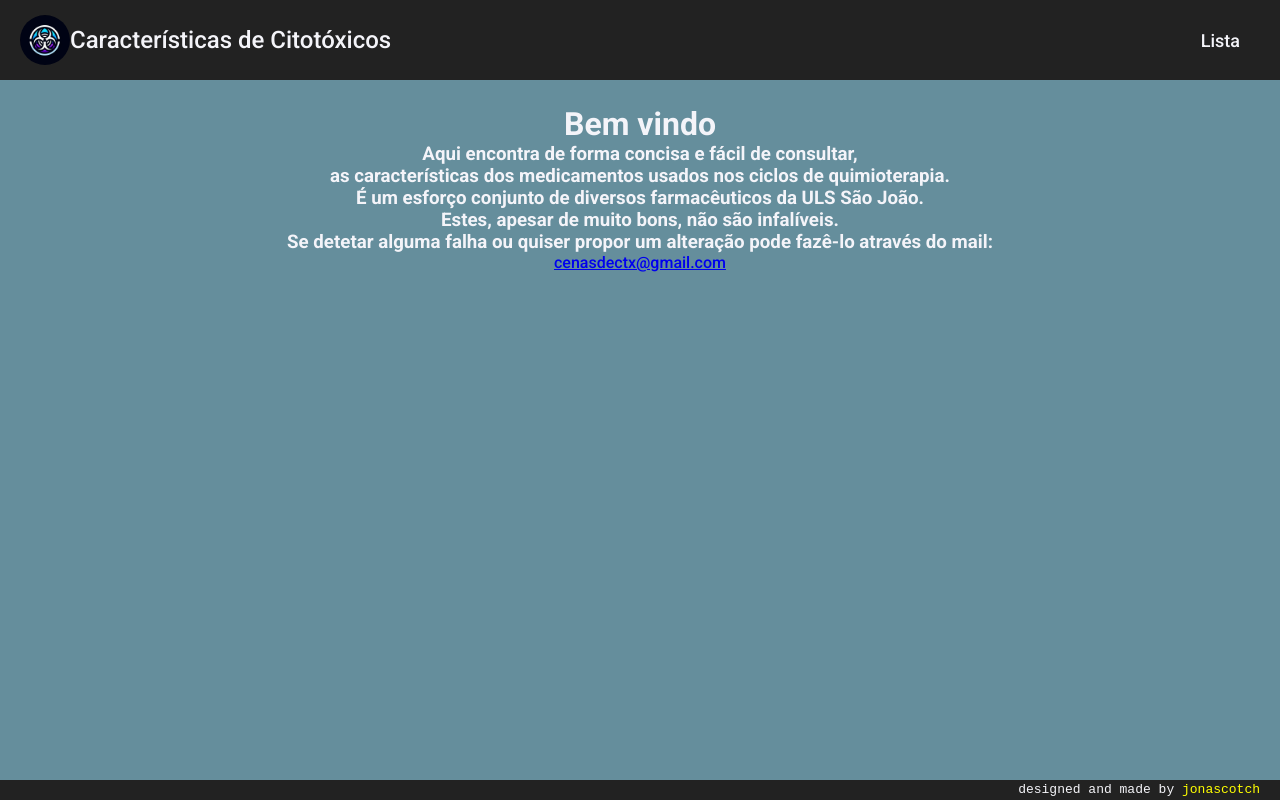
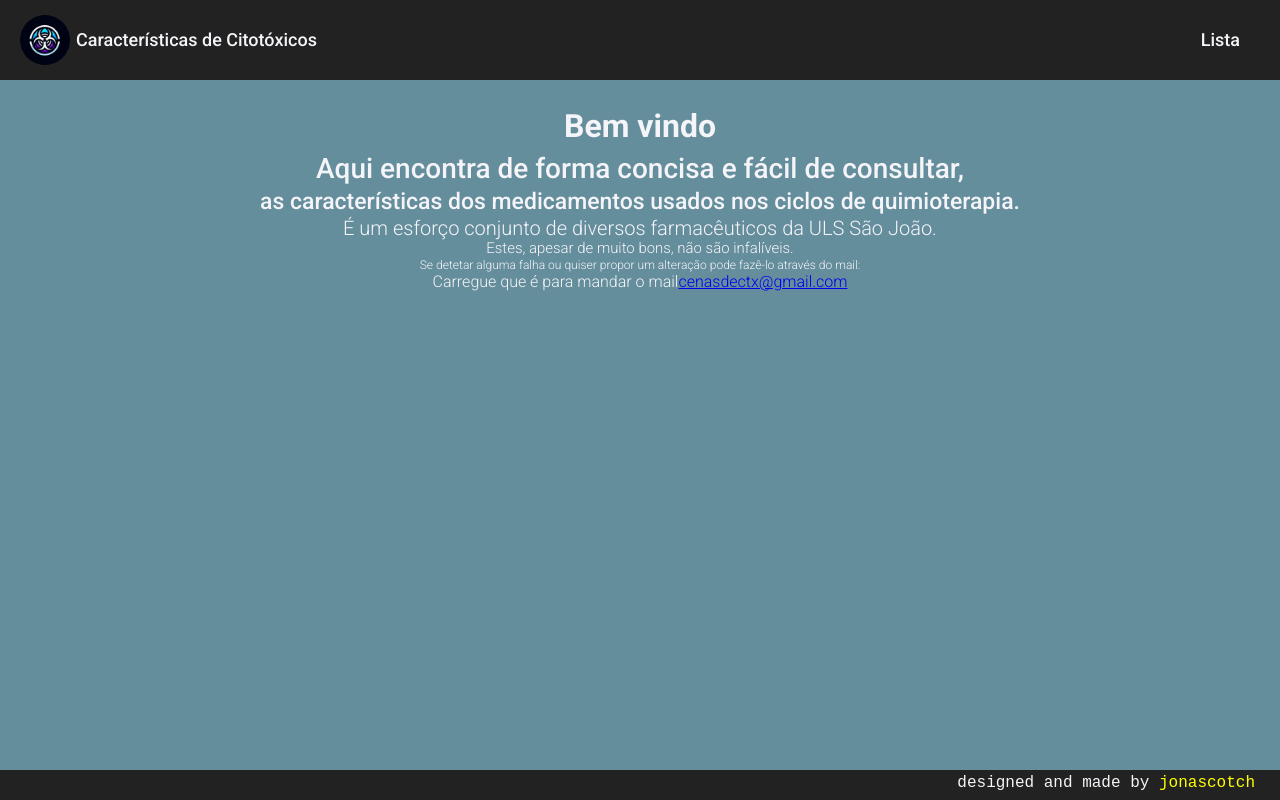
Before and after one commit to jonascotch/ctx-stability-db, a React (Vite) app in the folder frontend/: page /#/ in a window 1280 px wide. Built offline with nearby package versions, Linux system fonts and the light colour scheme; no server answers.

Commit message:
Frontend CSS improvements

```diff
--- a/frontend/src/components/Home.jsx
+++ b/frontend/src/components/Home.jsx
@@ -6,14 +6,14 @@ export default function Home() {
             <h1>
                 Bem vindo
             </h1>
-            <h3>
-                Aqui encontra de forma concisa e fácil de consultar,<br />
-                as características dos medicamentos usados nos ciclos de quimioterapia.<br />
-                É um esforço conjunto de diversos farmacêuticos da ULS São João.<br />
-                Estes, apesar de muito bons, não são infalíveis.<br/>
-                Se detetar alguma falha ou quiser propor um alteração pode fazê-lo através do mail:
-            </h3>
-            <a href="mailto:cenasdectx@gmail.com">cenasdectx@gmail.com</a>
+            <h2>
+                Aqui encontra de forma concisa e fácil de consultar,</h2>
+            <h3> as características dos medicamentos usados nos ciclos de quimioterapia.</h3>
+            <h4> É um esforço conjunto de diversos farmacêuticos da ULS São João.</h4>
+            <h5> Estes, apesar de muito bons, não são infalíveis.</h5>
+            <h6>   Se detetar alguma falha ou quiser propor um alteração pode fazê-lo através do mail:
+            </h6>
+            <p>Carregue que é para mandar o mail<a href="mailto:cenasdectx@gmail.com">cenasdectx@gmail.com</a></p>
 
 
         </>
--- a/frontend/src/components/LetterCard.tsx
+++ b/frontend/src/components/LetterCard.tsx
@@ -6,14 +6,14 @@ export default function LetterCard(props) {
     const letter:string = props.letter
     const navigate = useNavigate()
 
-    function handleClick(e) {
+    function handleClickLetter(e) {
         return navigate(`${letter}`)
     }
 
 
     return(
-        <div key={letter} className="letter-card" onClick={handleClick}>
-            {letter}
+        <div key={letter} className="letter-card" onClick={handleClickLetter}>
+            <h2>{letter}</h2>
         </div>
     )
 }
--- a/frontend/src/components/MedicineCard.tsx
+++ b/frontend/src/components/MedicineCard.tsx
@@ -7,15 +7,15 @@ export default function MedicineCard(props) {
     const id:string = props.id
     const navigate = useNavigate()
 
-    function handleClick(e) {
+    function handleClick() {
 
-        return navigate(`/medicines/details/${e.target.id}`, {state: {id: e.target.id}})
+        return navigate(`/medicines/details/${id}`, {state: {id: id}})
     }
 
 
     return(
         <div id={id} className="medicine-card" onClick={handleClick}>
-            {name}
+            <h3>{name}</h3>
         </div>
     )
 }
--- a/frontend/src/index.css
+++ b/frontend/src/index.css
@@ -5,16 +5,19 @@
   --base-clr: #658e9c;
 }
 
-/* * {
-  border: 1px solid red
-} */
+  /* * {
+    border: 1px solid red
+  } */
 
 html, body {
   margin: 0;
   padding: 0;
   background: var(--dark-clr);
   color: var(--light-clr);
-  font-family: 'Roboto', 'Arial Narrow', Arial, sans-serif;
+  font-family: "Roboto", Arial, sans-serif;
+  font-weight: 300;
+  font-size: 18px;
+  line-height: 1.2;
   box-sizing: border-box;
 }
 
@@ -32,8 +35,70 @@ img {
   border-radius: 30px;
 }
 
+/* Typography */
 h1, h2, h3, h4, h5, h6, p {
+  padding-left: 5px;
+  padding-right: 5px;
   margin: 0
+}
+
+h1 {
+  font-weight: 700;
+  font-size: 32px;
+  line-height: 1.05;
+  padding: 5px 0;
+}
+
+h2 {
+  font-weight: 500;
+  font-size: 28px;
+  line-height: 1.05;
+  padding: 5px 0;
+}
+
+h3 {
+  font-weight: 500;
+  font-size: 23px;
+}
+
+h4 {
+  font-size: 20px
+}
+h4, h5, h6, p{
+  font-weight: 300;
+}
+
+p {
+  font-size: 16px;
+}
+
+button {
+  font-size: 20px
+}
+
+
+@media screen and (max-width: 900px) {
+
+  h1 {
+    font-size: 24px;
+  }
+
+  h2 {
+    font-size: 21px;
+  }
+
+  h3{
+    font-size: 18px;
+  }
+
+  h4{
+    font-size:15px;
+  }
+
+  button {
+    font-size: 16px
+  }
+
 }
 
 /* Header */
@@ -48,19 +113,19 @@ h1, h2, h3, h4, h5, h6, p {
   max-width: 1600px;
   padding: 0 20px;
   margin: 0 auto;
+  font-weight: 500;
 }
 
 .header-title {
   text-decoration: none;
   color: var(--light-clr);
-  font-size: 24px;
+  padding-left: 6px;
 }
 
 .header-link {
   padding: 0 20px;
   text-decoration: none;
   color: var(--light-clr);
-  font-size: large;
 }
 
 .header-link:hover {
@@ -79,7 +144,7 @@ h1, h2, h3, h4, h5, h6, p {
   max-width: 1600px;
   width: 100%;
   height: 100%;
-  min-height: calc(100vh - 100px);
+  min-height: calc(100vh - 110px);
   background-color: var(--base-clr);
   padding: 25px;
   display: block;
@@ -91,20 +156,25 @@ h1, h2, h3, h4, h5, h6, p {
 
 .footer-container {
   background: var(--dark-clr);
-  height: 20px;
+  height: 25px;
   width: 100%;
   max-width: 1600px;
   margin: 0 auto;
-  padding: 0;
-  padding-right: 20px;
+  padding: 5px 20px 0 0;
   text-align: right;
   font-family: monospace;
-  line-height: 1.5;
+  line-height: 1;
+}
+
+.footer-container p {
+  margin: 0;
 }
 
 .footer-link {
   text-decoration: none;
   color: yellow;
+  padding: 0;
+  margin: 0;
 }
 
 /* Login */
@@ -114,23 +184,23 @@ h1, h2, h3, h4, h5, h6, p {
   justify-content: center;
   flex-direction: column;
   align-items: center;
-  font-size: 24px;
 }
 
 #login-email, #login-password {
-  width: 300px;
-  width: 60%;
+  max-width: 600px;
+  width: 80%;
   min-width: 290px;
   height: 40px;
   background-color: var(--light-clr);
   text-align: center;
-  font-size: 24px;
   border-radius: 10px;
+  font-size: 1.2em
 }
 
 .login-container button {
   margin-top: 10px;
   font-weight: 400;
+
 }
 
 /* Details */
@@ -151,7 +221,6 @@ h1, h2, h3, h4, h5, h6, p {
 .data-container {
   min-width: 300px;
   max-width: 600px;
-  min-height: 300px;
   background-color: var(--light-clr);
   margin: 0;
   box-shadow: #222222;
@@ -160,24 +229,23 @@ h1, h2, h3, h4, h5, h6, p {
   box-shadow: 6px 6px 10px 0px var(--accent-clr);
   border-radius: 20px;
   text-align: center;
-  padding: 50px 20px 10px 20px;
+  padding: 0px 20px 10px 20px;
   overflow: hidden;
   display: flex;
   flex-direction: column;
-  justify-content: space-around;
+  justify-content: space-between;
   position: relative;
 }
 
-.data-container *{
-  font-size: 20px
-}
-
 .data-container > div {
-  margin-bottom: 10px;
   height: min-content;
   display: block;
   margin-top: 0;
   padding-top: 0px;
+}
+
+.data-container > div:last-child {
+  margin-bottom: auto;
 }
 
 .img-container {
@@ -187,25 +255,25 @@ h1, h2, h3, h4, h5, h6, p {
   align-items: center;
   justify-content: center;
   background-color: transparent;
+  min-height: 300px;
 }
 
 .data-header {
   color: var(--light-clr);
   line-height: 1;
   background-color: #658e9c;
-  position: absolute;
-  top: 0;
-  right: 0;
-  left: 0;
   padding: 12px 0;
-  margin: 0px 0px;
-
+  margin:0;
+  margin-bottom: auto;
+  width: 120%;
+  margin-left: -10%;
+  justify-self: flex-start;
 }
 
 .data-title {
   line-height: 1.25;
   margin: 0;
-  padding: 3px;
+  padding: 5px 0 2px 0;
   border-bottom: 2px solid var(--base-clr);
   font-weight: 500;
 }
@@ -213,6 +281,7 @@ h1, h2, h3, h4, h5, h6, p {
 .data-text {
   color: var(--accent-clr);
   line-height: 1.2;
+  padding: 0;
   margin: 3px 0;
   font-weight: 500;
 }
@@ -226,26 +295,6 @@ h1, h2, h3, h4, h5, h6, p {
   margin-top: 3px
 }
 
-.notes-data-container {
-  min-width: 300px;
-  min-height: min-content;
-  background-color: var(--light-clr);
-  margin: 0;
-  box-shadow: #222222;
-  flex: 2 1 400px;
-  border: 3px solid var(--base-clr);
-  box-shadow: 6px 6px 10px 0px var(--accent-clr);
-  border-radius: 20px;
-  text-align: center;
-  padding: 50px 20px 10px 20px;
-  overflow: hidden;
-  display: flex;
-  flex-direction: column;
-  justify-content: space-around;
-  position: relative;
-  flex-basis: 100%;
-}
-
 #notes {
   line-height: 2.25;
 }
@@ -253,7 +302,6 @@ h1, h2, h3, h4, h5, h6, p {
 .edit-btn {
   width: 300px;
   height: 50px;
-  font-size: 18px;
   background-color: var(--base-clr);
   border: none;
   border-radius: 10px;
@@ -271,7 +319,6 @@ h1, h2, h3, h4, h5, h6, p {
 
 .updatedat-div {
   color: var(--light-clr);
-  font-size: 14px;
   align-self: flex-end;
   margin: -15px 0;
   padding: 0;
@@ -291,10 +338,6 @@ fieldset{
   padding: 0;
   padding-bottom: 10px;
   border-radius: 20px;
-}
-
-legend {
-  font-size: 18px;
 }
 
 fieldset >  * {
@@ -326,7 +369,6 @@ input[type="text"], input[type='number'] {
   border-radius: 10px;
   text-indent: 5px;
   text-align: center;
-  font-size: 20px;
 }
 
 form h4 {
@@ -403,7 +445,6 @@ textarea {
   border-radius: 10px;
   margin: 10px auto;
   display: block;
-  font-size: 20px;
   min-height: 100px;
   height: min-content;
   text-align: left;
@@ -417,7 +458,6 @@ select {
   border-radius: 10px;
   background-color: var(--light-clr);
   text-align: center;
-  font-size: 20px
 }
 
 input[type=file] {
@@ -429,7 +469,6 @@ input[type=file] {
   border-radius: 10px;
   margin: 0 auto;
   display: block;
-  font-size: 20px;
 }
 
 input[type=file]::file-selector-button {
@@ -458,7 +497,6 @@ input[type=file]::file-selector-button:hover {
   padding: 7px 40px;
   margin: 0 auto;
   border-radius: 10px;
-  font-size: 24px;
   cursor: pointer;
   color: var(--light-clr)
 }
@@ -484,7 +522,6 @@ table {
 }
 
 th {
-  font-size: large;
   color: purple;
   background-color: var(--light-clr);
 }
@@ -506,7 +543,6 @@ td {
   display: flex;
   justify-content: center;
   align-items: center;
-  font-size: 34px;
   background-color: var(--accent-clr);
   cursor: pointer;
 }
@@ -518,7 +554,7 @@ td {
 
 .lettercard-container {
   min-width: 290px;
-  width: 60%;
+  max-width: 600px;
   display: flex;
   flex-wrap: wrap;
   gap: 20px;
@@ -536,7 +572,6 @@ td {
   justify-content: center;
   align-items: center;
   text-align: center;
-  font-size: 34px;
   background-color: var(--accent-clr);
   cursor: pointer;
   padding: 10px 50px;
@@ -575,7 +610,6 @@ td {
   padding: 1.6rem 15rem;
   -webkit-box-shadow: 0 2rem 4rem rgba(0, 0, 0, 0.25);
   box-shadow: 0 2rem 4rem rgba(0, 0, 0, 0.25);
-  font-size: 20px;
   margin: 0;
   padding: 10px 0;
 }
```
Also changed, not shown: frontend/src/components/Details.jsx (+15 -15 lines).
